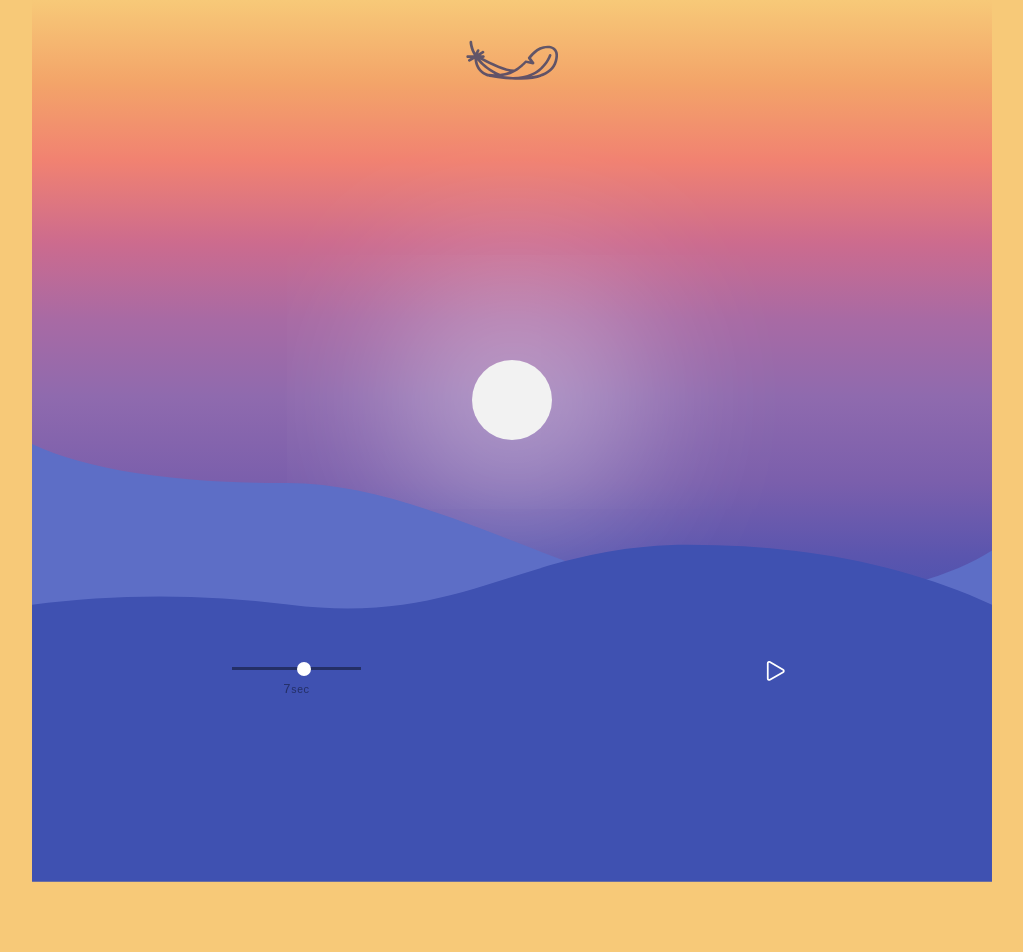
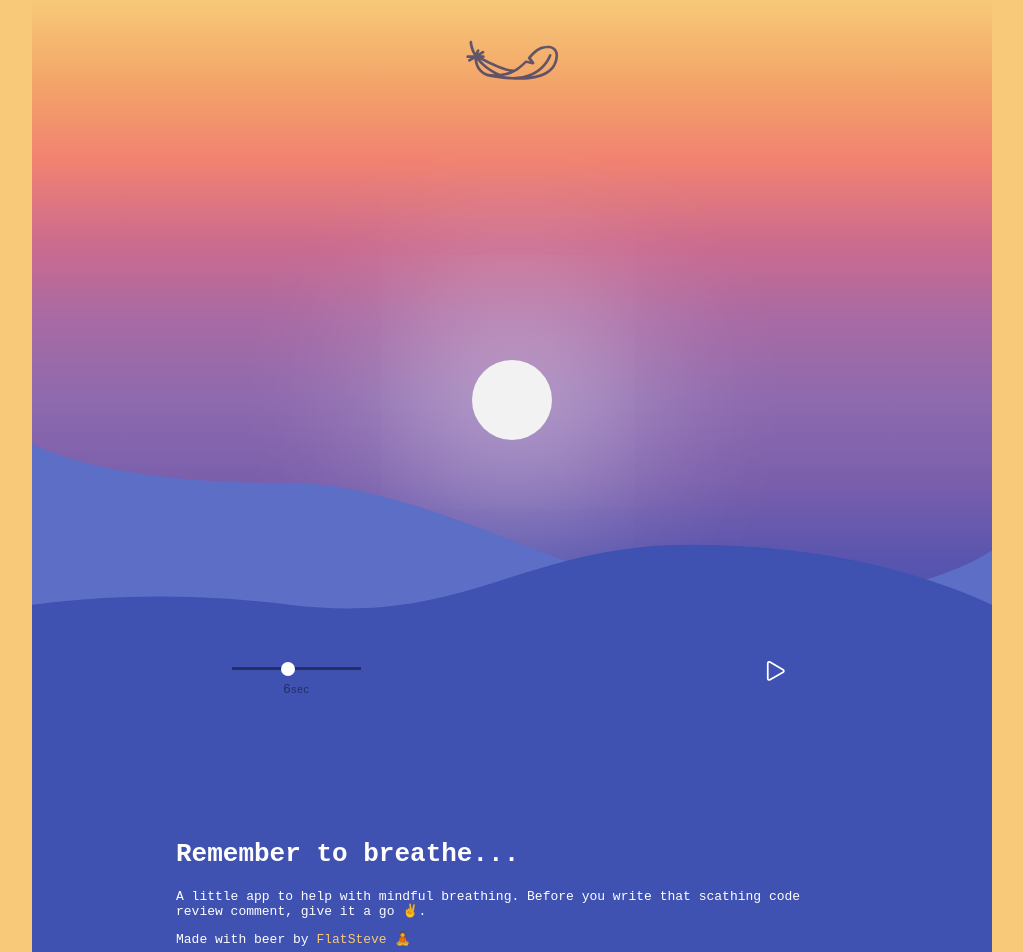
Before and after one commit to flatsteve/breathe, a React (Create React App) app: page / in a window 1280 px wide. Shown: the top 952 px of the page, without its empty margins (128-1151 px from the left). Before the commit the page ends 800 px from the top, so only its background shows below. Built offline with nearby package versions, Linux system fonts and the light colour scheme.

Commit message:
Fix styles and add description

```diff
--- a/src/components/App.js
+++ b/src/components/App.js
@@ -11,12 +11,20 @@ export default function App() {
     <div className="App">
       <Breathe />
 
-      <h1>Breathe</h1>
+      <div className="App__description">
+        <div className="App__description__text">
+          <h1>Remember to breathe...</h1>
 
-      <p>
-        A little app to help with mindful breathing. Before you write that
-        scathing code review comment, give it a go.
-      </p>
+          <p>
+            A little app to help with mindful breathing. Before you write that
+            scathing code review comment, give it a go ✌️.
+          </p>
+
+          <p>
+            Made with beer by <a href="https://flatsteve.com/">FlatSteve</a> 🧘
+          </p>
+        </div>
+      </div>
     </div>
   );
 }
--- a/src/components/App.scss
+++ b/src/components/App.scss
@@ -5,21 +5,29 @@
 body {
   background-color: #f7c978;
   font-family: monospace;
+  color: #fff;
 }
 
 .App {
-  background-image: linear-gradient(to top, #3f51b1 0%, #5a55ae 13%, #7b5fac 25%, #8f6aae 38%, #a86aa4 50%, #cc6b8e 62%, #f18271 75%, #f3a469 87%, #f7c978 100%);
-  position: fixed;
-  top: 0;
-  bottom: 0;
-  height: 80vh;
   margin: 0 auto;
   max-width: 60rem;
-  left: 0;
-  right: 0;
 }
 
-.container {
-  height: 80vh;
-  padding: 2.5rem 0;
+.App__description {
+  background-color: #3f51b1;
+  padding: 2.5rem;
+
+  h1 {
+    margin: 0 0 1.25rem 0;
+  }
+
+  a {
+    color: #f7c978;
+    text-decoration: none;
+  }
+
+  &__text {
+    max-width: 42rem;
+    margin: 0 auto;
+  }
 }
--- a/src/components/Breathe.js
+++ b/src/components/Breathe.js
@@ -11,6 +11,8 @@ import Sun from "./Sun";
 import { Foreground, Background } from "./Landscapes";
 import { INITIAL_DURATION } from "../utils/constants";
 import Actions from "./Actions";
+
+import "./Breathe.scss";
 
 export default class Breathe extends Component {
   constructor(props) {
@@ -101,7 +103,7 @@ export default class Breathe extends Component {
 
     return (
       <>
-        <div className="container">
+        <div className="Breathe__container">
           <Sun />
 
           <Feather ref={this.featherElement} />
--- /dev/null
+++ b/src/components/Breathe.scss
@@ -0,0 +1,7 @@
+.Breathe__container {
+  background-image: linear-gradient(to top, #3f51b1 0%, #5a55ae 13%, #7b5fac 25%, #8f6aae 38%, #a86aa4 50%, #cc6b8e 62%, #f18271 75%, #f3a469 87%, #f7c978 100%);
+  height: 80vh;
+  overflow: hidden;
+  padding: 2.5rem 0;
+  position: relative;
+}
--- a/src/components/Landscapes.scss
+++ b/src/components/Landscapes.scss
@@ -1,9 +1,12 @@
+.Foreground, .Background {
+  bottom: 0;
+  position: absolute;
+  width: 100%;
+}
+
 .Foreground {
-  bottom: 0;
   max-height: 30vh;
-  position: absolute;
   transform: translateY(60%); // Initial position
-  width: 100%;
   z-index: 99;
 
   svg {
@@ -14,11 +17,8 @@
 }
 
 .Background {
-  bottom: 0;
   max-height: 35vh;
-  position: absolute;
   transform: translateY(30%); // Initial position
-  width: 100%;
   z-index: 9;
 
   svg {
--- a/src/utils/animation.js
+++ b/src/utils/animation.js
@@ -7,7 +7,7 @@ export const featherAnimation = [
 
 export const foregroundAnimation = [
   { transform: "translateY(60%)" },
-  { transform: "translateY(10%)" }
+  { transform: "translateY(15%)" }
 ];
 
 export const backgroundAnimation = [
--- a/src/utils/constants.js
+++ b/src/utils/constants.js
@@ -1 +1 @@
-export const INITIAL_DURATION = 7000;
+export const INITIAL_DURATION = 6000;
```
